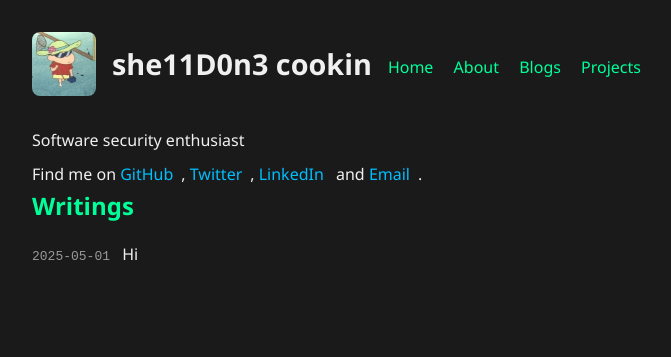
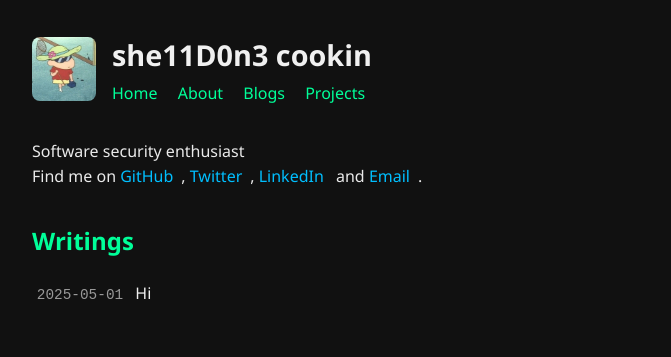
Before and after one commit to shelly-belly/shelly-belly.github.io, a plain HTML site: page index.html in a window 1280 px wide. Shown: the whole page, without its empty margins (240-911 px from the left). Drawn offline with Linux system fonts and the light colour scheme.

Commit message:
Add files via upload

```diff
--- a/index.html
+++ b/index.html
@@ -2,14 +2,15 @@
 <html lang="en">
 <head>
   <meta charset="UTF-8">
-  <meta name="viewport" content="width=device-width, initial-scale=1">
+  <meta name="viewport" content="width=device-width, initial-scale=1.0">
   <title>she11D0n3 cookin</title>
   <link rel="stylesheet" href="style.css">
 </head>
 <body>
   <header>
-    <div class="profile">
-      <img src="sincho.jpeg" alt="Avatar">
+    <div class="header-inner">
+      <img src="sincho.jpeg" alt="Avatar" class="avatar">
+      <div>
         <h1>she11D0n3 cookin</h1>
         <nav>
           <a href="#">Home</a>
@@ -17,6 +18,7 @@
           <a href="#">Blogs</a>
           <a href="#">Projects</a>
         </nav>
+      </div>
     </div>
   </header>
 
--- a/style.css
+++ b/style.css
@@ -1,4 +1,3 @@
-
 /* Reset */
 * {
   margin: 0;
@@ -7,8 +6,8 @@
 }
 
 body {
-  background-color: #1a1a1a;
-  color: #f0f0f0;
+  background-color: #111; /* dark background */
+  color: #eaeaea;
   font-family: 'Segoe UI', Tahoma, Geneva, Verdana, sans-serif;
   line-height: 1.6;
   max-width: 800px;
@@ -16,19 +15,18 @@ body {
   padding: 2rem;
 }
 
-/* Header */
+/* Header block */
 header {
-  text-align: left;
   margin-bottom: 2rem;
 }
 
-header .profile {
+.header-inner {
   display: flex;
   align-items: center;
   gap: 1rem;
 }
 
-header img {
+.avatar {
   width: 64px;
   height: 64px;
   border-radius: 8px;
@@ -36,17 +34,16 @@ header img {
 
 header h1 {
   font-size: 1.8rem;
+  font-weight: 700;
   color: #f0f0f0;
-}
-
-nav {
-  margin-top: 0.5rem;
+  margin-bottom: 0.2rem;
 }
 
 nav a {
   color: #00ff99;
   text-decoration: none;
   margin-right: 1rem;
+  font-weight: 500;
 }
 
 nav a:hover {
@@ -54,8 +51,8 @@ nav a:hover {
 }
 
 /* Intro */
-.intro p {
-  margin-top: 0.5rem;
+.intro {
+  margin-bottom: 2rem;
 }
 
 .socials a {
@@ -68,7 +65,7 @@ nav a:hover {
   text-decoration: underline;
 }
 
-/* Writings */
+/* Writings section */
 .writings h2 {
   color: #00ff99;
   margin-bottom: 1rem;
@@ -76,23 +73,45 @@ nav a:hover {
 
 .writings ul {
   list-style: none;
+  padding-left: 0;
 }
 
 .writings li {
-  margin-bottom: 0.5rem;
+  margin-bottom: 0.6rem;
+  padding: 0.3rem;
+  border-radius: 4px;
+  transition: background 0.3s ease;
+}
+
+.writings li:hover {
+  background-color: rgba(255,255,255,0.05);
 }
 
 .writings .date {
+  font-family: monospace;
+  font-size: 0.9rem;
   color: #999;
   margin-right: 0.5rem;
-  font-family: monospace;
 }
 
 .writings a {
   color: #f0f0f0;
   text-decoration: none;
+  font-weight: 500;
 }
 
 .writings a:hover {
   text-decoration: underline;
 }
+
+/* Responsive for mobile */
+@media (max-width: 600px) {
+  .header-inner {
+    flex-direction: column;
+    align-items: flex-start;
+  }
+  nav a {
+    display: inline-block;
+    margin: 0.3rem 0;
+  }
+}
```
Lines whose indentation alone changed are shown as unchanged.
